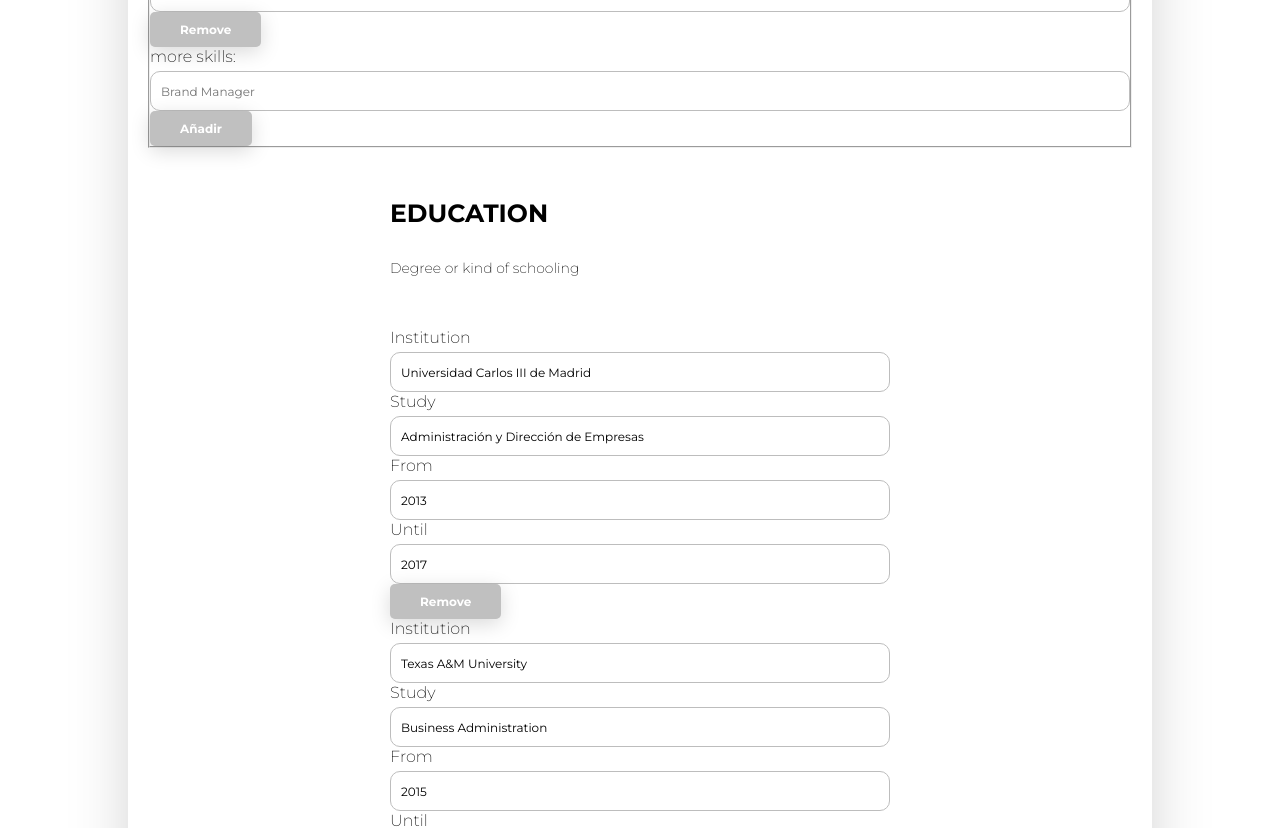
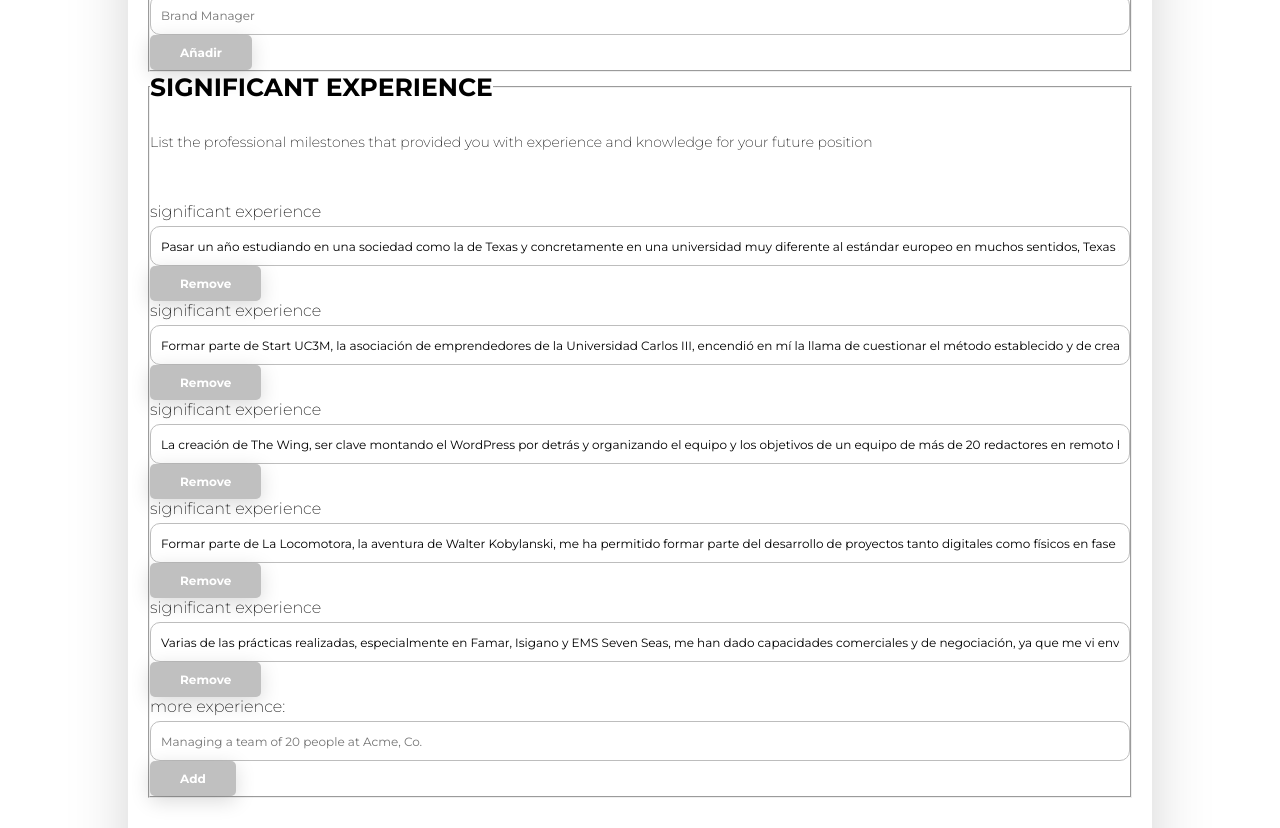
Before and after one commit to sayheylaura/manfred-awesomic-cv, a React (Create React App) app: page /#/ in a window 1280 px wide. Shown: the part 2520-3348 px from the top of the page. Built offline with nearby package versions, Linux system fonts and the light colour scheme.

Commit message:
form author part 2 completed

```diff
--- a/src/App.js
+++ b/src/App.js
@@ -15,6 +15,7 @@ class App extends Component {
       sample: sample,
       goalDefault: "",
       transportableSkillDefault: "",
+      significantExperienceDefault: "",
       institutionDefault: "",
       studyDefault: "",
       fromEdDefault: "",
@@ -38,6 +39,10 @@ class App extends Component {
     this.handleTransportableSkillChange = this.handleTransportableSkillChange.bind(this);
     this.handleRemoveTransportableSkill = this.handleRemoveTransportableSkill.bind(this);
     this.handleTransportableSkillsInput = this.handleTransportableSkillsInput.bind(this);
+    this.handleAddSignificantExperience = this.handleAddSignificantExperience.bind(this);
+    this.handlesignificantExperienceChange = this.handlesignificantExperienceChange.bind(this);
+    this.handleRemoveSignificantExperience= this.handleRemoveSignificantExperience.bind(this);
+    this.handleSignificantExperienceInput = this.handleSignificantExperienceInput.bind(this);
     this.handleAddEducationItem = this.handleAddEducationItem.bind(this);
     this.handleRemoveEducationItem = this.handleRemoveEducationItem.bind(this);
     this.handleEducationChange = this.handleEducationChange.bind(this);
@@ -239,6 +244,75 @@ class App extends Component {
       return newState;
     });
   }
+
+  handleAddSignificantExperience(){
+    const { significantExperienceDefault } = this.state;
+    const newsignificantExperienceItem = significantExperienceDefault;
+
+    this.setState(prevState => {
+      const newState={
+        sample: {
+          ...prevState.sample,
+          author:{
+            ...prevState.sample.author,
+            transportableSkills: prevState.sample.author.significantExperience.concat(newsignificantExperienceItem)
+          },
+          significantExperienceDefault: ""
+          }
+        };
+        return newState;
+    });
+  }
+
+  handlesignificantExperienceChange(event) {
+    const { value } = event.currentTarget;
+    this.setState({
+      significantExperienceDefault: value
+    });
+  }
+
+  handleRemoveSignificantExperience(ind) {
+    this.setState(prevState => {
+      const newState = {
+        sample: {
+          ...prevState.sample,
+          author:{
+            ...prevState.sample.author,
+            significantExperience: prevState.sample.author.significantExperience.filter(
+              (item, index) => {
+                return index !== ind;
+              }
+            )
+          }
+        }
+      };
+      return newState;
+    });
+  }
+
+  handleSignificantExperienceInput(value, name, ind) {
+    this.setState(prevState => {
+      const newState = {
+        sample: {
+          ...prevState.sample,
+          author:{
+            ...prevState.sample.author,
+            significantExperience: prevState.sample.author.significantExperience.map((item, index) => {
+              if (index === ind) {
+                item =[
+                  value
+                ]
+              }
+              return item;
+            })
+          }
+        }
+      };
+      return newState;
+    });
+  }
+
+
 
   handleAddEducationItem() {
     const {
@@ -469,6 +543,7 @@ class App extends Component {
       sample,
       goalDefault,
       transportableSkillDefault,
+      significantExperienceDefault,
       institutionDefault,
       studyDefault,
       fromEdDefault,
@@ -486,6 +561,7 @@ class App extends Component {
           sample={sample}
           goalDefault={goalDefault}
           transportableSkillDefault={transportableSkillDefault}
+          significantExperienceDefault={significantExperienceDefault}
           institutionDefault={institutionDefault}
           studyDefault={studyDefault}
           fromEdDefault={fromEdDefault}
@@ -507,6 +583,10 @@ class App extends Component {
           handleTransportableSkillChange={this.handleTransportableSkillChange}
           handleRemoveTransportableSkill={this.handleRemoveTransportableSkill}
           handleTransportableSkillsInput={this.handleTransportableSkillsInput}
+          handleAddSignificantExperience={this.handleAddSignificantExperience}
+          handlesignificantExperienceChange={this.handlesignificantExperienceChange}
+          handleRemoveSignificantExperience={this.handleRemoveSignificantExperience}
+          handleSignificantExperienceInput={this.handleSignificantExperienceInput}
           handleAddEducationItem={this.handleAddEducationItem}
           handleRemoveEducationItem={this.handleRemoveEducationItem}
           handleEducationChange={this.handleEducationChange}
--- a/src/components/Form/index.js
+++ b/src/components/Form/index.js
@@ -7,6 +7,9 @@ import FormMiscEducation from "../FormMiscEducation";
 import FormIntro from '../FormIntro';
 import FormProfessionalGoals from '../FormProfessionalGoals';
 import FormTransportableSkills from "../FormTransportableSkills";
+import FormSignificantExperience from "../FormSignificantExperience";
+
+
 
 
 class Form extends Component {
@@ -15,6 +18,7 @@ class Form extends Component {
       sample,
       goalDefault,
       transportableSkillDefault,
+      significantExperienceDefault,
       institutionDefault,
       studyDefault,
       fromEdDefault,
@@ -34,6 +38,10 @@ class Form extends Component {
       handleTransportableSkillChange,
       handleRemoveTransportableSkill,
       handleTransportableSkillsInput,
+      handleAddSignificantExperience,
+      handlesignificantExperienceChange,
+      handleRemoveSignificantExperience,
+      handleSignificantExperienceInput,
       handleAddEducationItem,
       handleRemoveEducationItem,
       handleEducationChange,
@@ -49,7 +57,7 @@ class Form extends Component {
     } = this.props;
 
     const { education, languages, miscEducation, questionnaire } = sample;
-    const {intro, professionalGoals, transportableSkills} = sample.author;
+    const {intro, professionalGoals, transportableSkills, significantExperience} = sample.author;
     return (
       <section className="form__wrapper">
         <h2 className="form__title">Form</h2>
@@ -77,6 +85,18 @@ class Form extends Component {
         handleTransportableSkillChange={handleTransportableSkillChange}
         handleRemoveTransportableSkill={handleRemoveTransportableSkill}
         handleTransportableSkillsInput={handleTransportableSkillsInput}
+        />
+
+        <FormSignificantExperience
+        significantExperienceDefault={significantExperienceDefault}
+        significantExperience={significantExperience}
+        handleAddSignificantExperience={handleAddSignificantExperience}
+        handlesignificantExperienceChange={handlesignificantExperienceChange}
+        handleRemoveSignificantExperience={
+          handleRemoveSignificantExperience
+        }
+        handleSignificantExperienceInput={handleSignificantExperienceInput}
+
         />
 
         <FormEducation
@@ -128,6 +148,7 @@ Form.propTypes = {
   sample: PropTypes.object.isRequired,
   goalDefault: PropTypes.string.isRequired,
   transportableSkillDefault: PropTypes.string.isRequired,
+  significantExperienceDefault: PropTypes.string.isRequired,
   institutionDefault: PropTypes.string.isRequired,
   studyDefault: PropTypes.string.isRequired,
   fromEdDefault: PropTypes.string.isRequired,
@@ -146,6 +167,10 @@ Form.propTypes = {
   handleTransportableSkillChange: PropTypes.func.isRequired,
   handleRemoveTransportableSkill: PropTypes.func.isRequired,
   handleTransportableSkillsInput: PropTypes.func.isRequired,
+  handleAddSignificantExperience: PropTypes.func.isRequired,
+  handlesignificantExperienceChange: PropTypes.func.isRequired,
+  handleRemoveSignificantExperience: PropTypes.func.isRequired,
+  handleSignificantExperienceInput: PropTypes.func.isRequired,
   handleAddEducationItem: PropTypes.func.isRequired,
   handleRemoveEducationItem: PropTypes.func.isRequired,
   handleEducationChange: PropTypes.func.isRequired,
--- a/src/components/FormProfessionalGoalsItem/index.js
+++ b/src/components/FormProfessionalGoalsItem/index.js
@@ -26,7 +26,7 @@ class FormProfessionalGoalsItem extends Component {
     return (
       <div >
               <FormInput
-                labelContent="List the goals that explain to your future company what kind of professional you'd like to be, what you'd like to be i.e., What motivates you"
+                labelContent="professional goal"
                 styles="form__input"
                 inputType="text"
                 inputName="Professional Goal"
--- /dev/null
+++ b/src/components/FormSignificantExperience/index.js
@@ -0,0 +1,66 @@
+import React, { Component } from 'react';
+import PropTypes from "prop-types";
+import FormInput from "../FormInput";
+import Button from "../Button";
+import FormSignificantExperienceItem from '../FormSignificantExperienceItem';
+
+class FormSignificantExperience extends Component {
+  render() {
+    const {
+      significantExperienceDefault,
+      significantExperience,
+      handleAddSignificantExperience,
+      handlesignificantExperienceChange,
+      handleRemoveSignificantExperience,
+      handleSignificantExperienceInput
+    } = this.props;
+    return (
+      <fieldset>
+        <legend className="form__section-title">Significant Experience</legend>
+        <p className="form__section-description">
+        List the professional milestones that provided you with experience and knowledge for your future position
+        </p>
+        {significantExperience.map((item, index)=>{
+          return (
+            <FormSignificantExperienceItem
+              key={index}
+              significantExperienceDefault={item}
+              ind={index}
+              handleRemoveSignificantExperience={handleRemoveSignificantExperience}
+              handleSignificantExperienceInput={handleSignificantExperienceInput}
+            />
+          );
+        })}
+        <div>
+        <FormInput
+            labelContent="more experience:"
+            styles="form__input"
+            inputType="text"
+            inputName="significant experience"
+            inputValue={significantExperienceDefault}
+            example="Managing a team of 20 people at Acme, Co."
+            handleInputChange={handlesignificantExperienceChange}
+          />
+          <Button
+            buttonType="button"
+            styles="add-btn"
+            handleButtonClick={handleAddSignificantExperience}
+          >
+            Add
+          </Button>
+        </div>
+      </fieldset>
+    );
+  }
+}
+
+FormSignificantExperience.propTypes = {
+  significantExperienceDefault: PropTypes.string.isRequired,
+  significantExperience: PropTypes.array.isRequired,
+  handleAddSignificantExperience: PropTypes.func.isRequired,
+  handleRemoveSignificantExperience: PropTypes.func.isRequired,
+  handleSignificantExperienceInput: PropTypes.func.isRequired,
+  handlesignificantExperienceChange: PropTypes.func.isRequired
+};
+
+export default FormSignificantExperience;
--- /dev/null
+++ b/src/components/FormSignificantExperienceItem/index.js
@@ -0,0 +1,58 @@
+import React, { Component } from 'react';
+import PropTypes from 'prop-types';
+import FormInput from '../FormInput';
+import Button from '../Button';
+
+
+class FormSignificantExperienceItem extends Component {
+  constructor(props) {
+    super(props);
+    this.removeItem = this.removeItem.bind(this);
+    this.handleGoalInputChange = this.handleGoalInputChange.bind(this);
+  }
+
+  removeItem() {
+    const { handleRemoveSignificantExperience, ind } = this.props;
+    handleRemoveSignificantExperience(ind);
+  }
+
+  handleGoalInputChange(event) {
+    const { value, name } = event.currentTarget;
+    const { handleSignificantExperienceInput, ind } = this.props;
+    handleSignificantExperienceInput(value, name, ind);
+  }
+
+  render() {
+    const { significantExperienceDefault } = this.props;
+    return (
+      <div>
+        <FormInput
+            labelContent="significant experience"
+            styles="form__input"
+            inputType="text"
+            inputName="significant experience"
+            inputValue={significantExperienceDefault}
+            example="significant experience"
+            handleInputChange={this.handleGoalInputChange}
+          />
+
+          <Button
+            buttonType="button"
+            styles="remove-btn"
+            handleButtonClick={this.removeItem}
+          >
+            Remove
+          </Button>
+      </div>
+    );
+  }
+}
+
+FormSignificantExperienceItem.propTypes = {
+  significantExperienceDefault: PropTypes.string.isRequired,
+  ind: PropTypes.number.isRequired,
+  handleRemoveSignificantExperience: PropTypes.func.isRequired,
+  handleSignificantExperienceInput:PropTypes.func.isRequired
+}
+
+export default FormSignificantExperienceItem;
--- a/src/components/Main/index.js
+++ b/src/components/Main/index.js
@@ -38,6 +38,7 @@ class Main extends Component {
       sample,
       goalDefault,
       transportableSkillDefault,
+      significantExperienceDefault,
       institutionDefault,
       studyDefault,
       fromEdDefault,
@@ -59,6 +60,10 @@ class Main extends Component {
       handleTransportableSkillChange,
       handleRemoveTransportableSkill,
       handleTransportableSkillsInput,
+      handleAddSignificantExperience,
+      handlesignificantExperienceChange,
+      handleRemoveSignificantExperience,
+      handleSignificantExperienceInput,
       handleAddEducationItem,
       handleRemoveEducationItem,
       handleEducationChange,
@@ -101,6 +106,7 @@ class Main extends Component {
                   sample={sample}
                   goalDefault={goalDefault}
                   transportableSkillDefault={transportableSkillDefault}
+                  significantExperienceDefault={significantExperienceDefault}
                   institutionDefault={institutionDefault}
                   studyDefault={studyDefault}
                   fromEdDefault={fromEdDefault}
@@ -120,6 +126,10 @@ class Main extends Component {
                   handleTransportableSkillChange={handleTransportableSkillChange}
                   handleRemoveTransportableSkill={handleRemoveTransportableSkill}
                   handleTransportableSkillsInput={handleTransportableSkillsInput}
+                  handleAddSignificantExperience={handleAddSignificantExperience}
+                  handlesignificantExperienceChange={handlesignificantExperienceChange}
+                  handleRemoveSignificantExperience={handleRemoveSignificantExperience}
+                  handleSignificantExperienceInput={handleSignificantExperienceInput}
                   handleAddEducationItem={handleAddEducationItem}
                   handleRemoveEducationItem={handleRemoveEducationItem}
                   handleEducationChange={handleEducationChange}
@@ -158,6 +168,7 @@ Main.propTypes = {
   sample: PropTypes.object.isRequired,
   goalDefault: PropTypes.string.isRequired,
   transportableSkillDefault: PropTypes.string.isRequired,
+  significantExperienceDefault:PropTypes.string.isRequired,
   institutionDefault: PropTypes.string.isRequired,
   studyDefault: PropTypes.string.isRequired,
   fromEdDefault: PropTypes.string.isRequired,
@@ -178,6 +189,10 @@ Main.propTypes = {
   handleTransportableSkillChange: PropTypes.func.isRequired,
   handleRemoveTransportableSkill: PropTypes.func.isRequired,
   handleTransportableSkillsInput: PropTypes.func.isRequired,
+  handleAddSignificantExperience: PropTypes.func.isRequired,
+  handlesignificantExperienceChange: PropTypes.func.isRequired,
+  handleRemoveSignificantExperience: PropTypes.func.isRequired,
+  handleSignificantExperienceInput: PropTypes.func.isRequired,
   handleAddEducationItem: PropTypes.func.isRequired,
   handleRemoveEducationItem: PropTypes.func.isRequired,
   handleEducationChange: PropTypes.func.isRequired,
```
